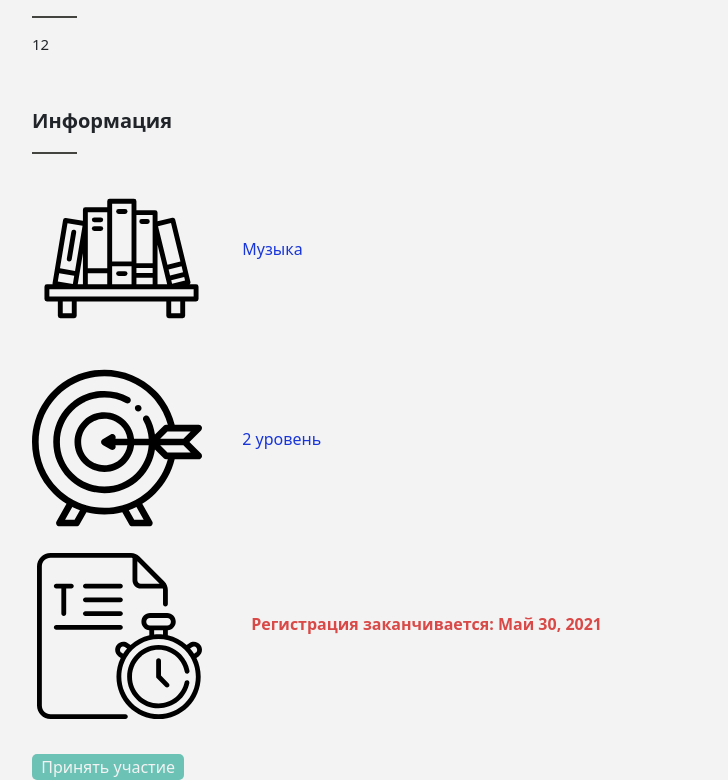
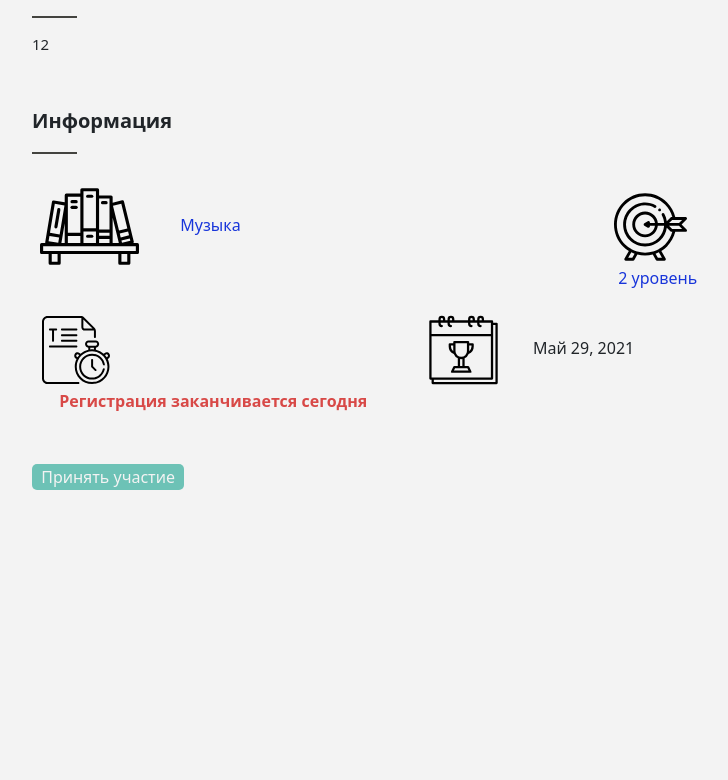
Before and after one commit to justUlik/check_olympiads, a Django app: page /olympiad/12/ in a window 1280 px wide. Shown: the part 361-1141 px from the top of the page, without its empty margins (160-888 px from the left). After the commit the page ends 851 px from the top, so only its background shows below. Run offline with Django 3.2, Linux system fonts and the light colour scheme; data comes from the database, SQL or seed files in the repository; both versions use the stored data as it was after the commit.

Commit message:
fixing design in page olympiad_info

```diff
--- a/mainpage/static/css/style.css
+++ b/mainpage/static/css/style.css
@@ -144,46 +144,58 @@ body {
   font-size: 15px;
 }
 
+.vertical_align {
+  display:table;
+  padding-top: 15px;
+}
+
+.bookshelf {
+  display: table-cell;
+}
+
 .data_img_bookshelf {
+  display: inline-table;
   width: 20%;
-  height: 21%;
-  padding-top: 15px;
-  display: inline-table;
+  height: 25%;
 }
 
 .data_p_bookshelf {
   display: inline-table;
-  padding-left: 3%;
+  padding-left: 5%;
   font-size: 100%;
 }
 
+.target {
+  display: table-cell;
+}
+
 .data_img_target {
-  width: 19%;
-  height: 19%;
-  padding-top: 15px;
-  padding-left: 5px
   display: inline-table;
+  width: 78px;
+  height: 78px;
+  padding-left: 5px;
 }
 
 .data_p_target {
   display: inline-table;
-  padding-left: 4%;
+  padding-left: 6%;
   font-size: 100%;
 }
 
+
+
 .data_img_deadline {
-  width: 19%;
-  height: 19%;
-  padding-top: 20px;
-  padding-left: 5px;
+  width: 78px;
+  height: 78px;
+  padding-left: 10px;
   display: inline_block;
 }
 
 .data_p_deadline {
   display: inline-table;
-  padding-left: 5%;
-  font-weight: 600;
-  font-size: 100%;
+  padding-left: 7%;
+  font-size: 100% !important;
+  font-weight: 550;
 }
 
 .green_but {
--- a/olympiads/templates/olympiads/olympiad_info.html
+++ b/olympiads/templates/olympiads/olympiad_info.html
@@ -30,6 +30,7 @@
     <div class="vetical_table">
       <div class="horiz_line">
       </div>
+
       {% if description != "" %}
       <div class="description">
         <p class="description_title">Об олимпиаде</p>
@@ -40,25 +41,35 @@
         </p>
       </div>
       {% endif %}
+
       <div class="description">
         <p class="description_title">Информация</p>
         <div class="small_horiz_line">
         </div>
-        <div>
+        <div class="vertical_align">
+          <div class="bookshelf">
               <img class="data_img_bookshelf" src={% static "media/bookshelf.svg" %} alt="subject">
-            <p class="subject data_p_bookshelf">{{ subject }}</p>
+              <h1 class="subject data_p_bookshelf">{{ subject }}</h1>
           </div>
-        <div>
+          <div class="target">
             <img class="data_img_target" src={% static "media/target.svg" %} alt="target">
             {% if rank != "нет" %}
-          <p class="subject data_p_target">{{ rank }} уровень</p>
+            <h1 class="subject data_p_target">{{ rank }} уровень</h1>
             {% else %}
-          <p class="subject data_p_target">Олимпиада не имеет уровня</p>
+            <h1 class="subject data_p_target">Олимпиада не имеет уровня</h1>
             {% endif %}
           </div>
-        <div>
+        </div>
+
+        <div class="vertical_align">
+          <div class="bookshelf" style="width: 45%">
             <img class="data_img_deadline" src={% static "media/deadline.svg" %} alt="deadline">
-          <p class="date data_p_deadline">Регистрация заканчивается: {{ register_end_date }}</p>
+            <p class="date data_p_deadline">Регистрация заканчивается {{ register_end_date }}</p>
+          </div>
+          <div class="target">
+            <img class="data_img_target" src={% static "media/calendar.svg" %} alt="calendar">
+            <p class="data_p_target">{{ competition_date }}</p>
+          </div>
         </div>
       </div>
       <div class="description">
--- a/olympiads/views.py
+++ b/olympiads/views.py
@@ -5,20 +5,36 @@ from django.shortcuts import render
 from .models import Olympiad, registerOlympiad
 from autorization.models import Profile
 from django.contrib.auth.decorators import login_required
+import datetime
+
+def _plural_days(n):
+    days = ['день', 'дня', 'дней']
+    if n == 0:
+        return 'сегодня'
+    if n % 10 == 1 and n % 100 != 11:
+        p = 0
+    elif 2 <= n % 10 <= 4 and (n % 100 < 10 or n % 100 >= 20):
+        p = 1
+    else:
+        p = 2
+    return str(n) + ' ' + days[p]
 
 def check_olympiad_info(request, olympiad_name):
     """
     Rendering html template for showing information about each olympiad
     """
     olympiad = Olympiad.objects.get(name=olympiad_name)
+    day = olympiad.register_end_date - datetime.date.today()
+    day = _plural_days(day.days)
     context = {'name': olympiad.name,
                'subject': olympiad.subject,
                'description' : olympiad.description,
-               'register_end_date': olympiad.register_end_date,
+               'register_end_date': day,
+               'competition_date': olympiad.competition_date,
                'rank': olympiad.rank}
     return render(request, 'olympiads/olympiad_info.html', context=context)
 
-@login_required(login_url='../signin/')
+@login_required(login_url='/signin/')
 def register_to_olympiad(request, olympiad_name):
     olympiad = Olympiad.objects.get(name=olympiad_name)
     usr = request.user
```
Also changed, not shown: db.sqlite3. Lines whose indentation alone changed are shown as unchanged.
